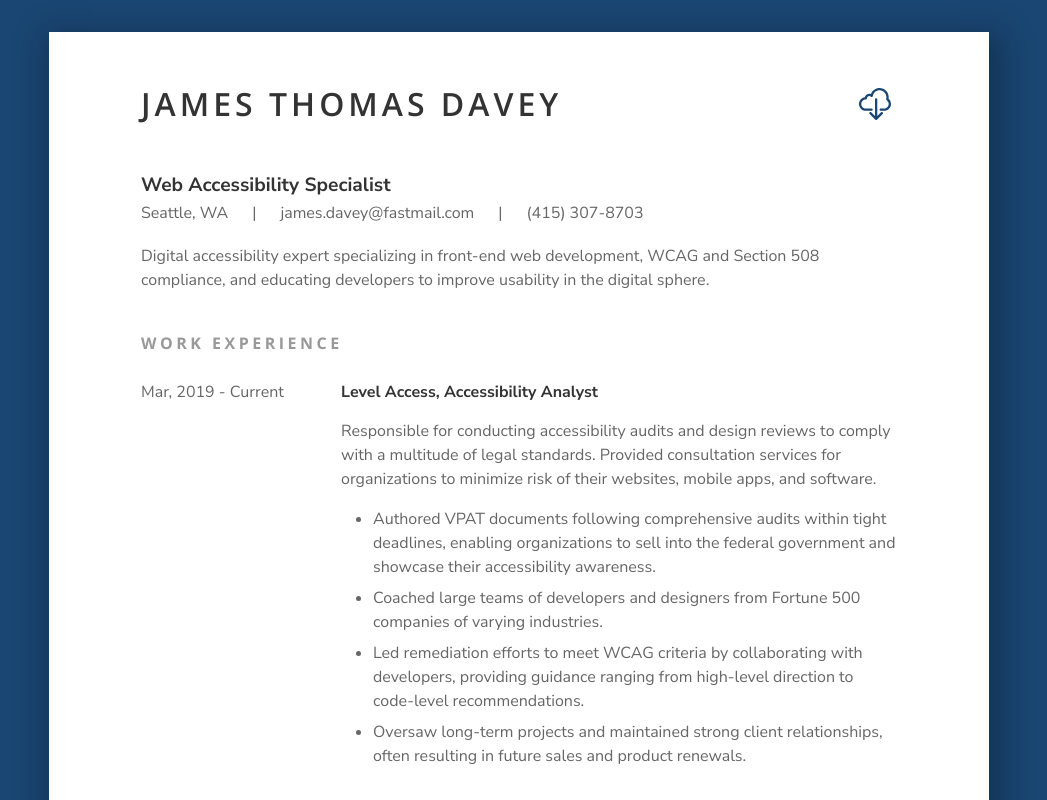
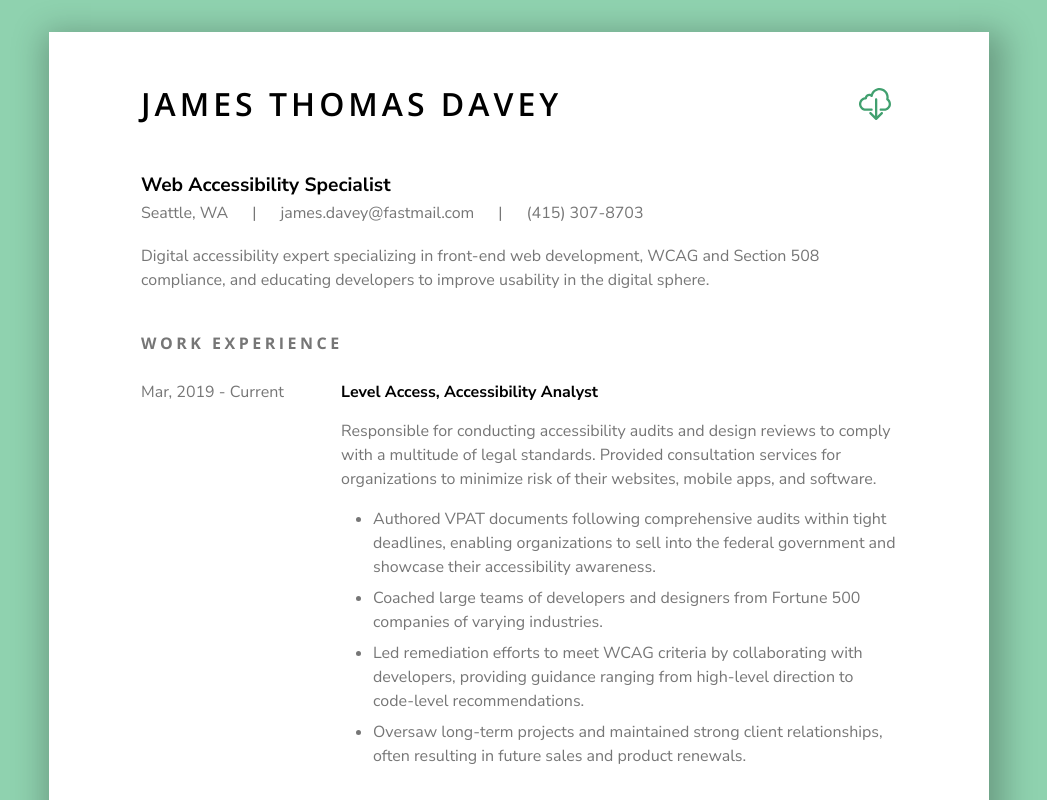
Before and after one commit to jamesthomasdavey/photography, a React (Create React App) app: page /resume in a window 1280 px wide. Shown: the top 800 px of the page, without its empty margins (121-1168 px from the left). Built offline with nearby package versions, Linux system fonts and the light colour scheme.

Commit message:
change color from blue to green

```diff
--- a/src/components/pages/Resume/Resume.module.css
+++ b/src/components/pages/Resume/Resume.module.css
@@ -1,5 +1,5 @@
 html {
-  background: #1a4673;
+  background: #8fd2af;
 }
 
 .wrapper {
--- a/src/index.css
+++ b/src/index.css
@@ -26,9 +26,9 @@ html {
 }
 
 :root {
-  --black: #333333;
-  --gray: #666666;
-  --light-gray: #999999;
+  --black: #000000;
+  --gray: #767676;
+  --light-gray: #767676;
   --white: #fdfdfd;
   --open-sans: 'Open Sans', sans-serif;
   --nunito-sans: 'Nunito Sans', sans-serif;
```
Also changed, not shown: src/components/pages/Resume/img/downloadicon.svg.
